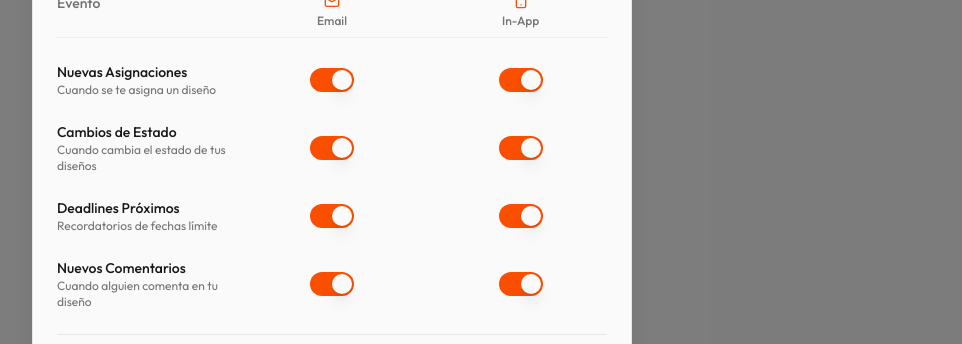
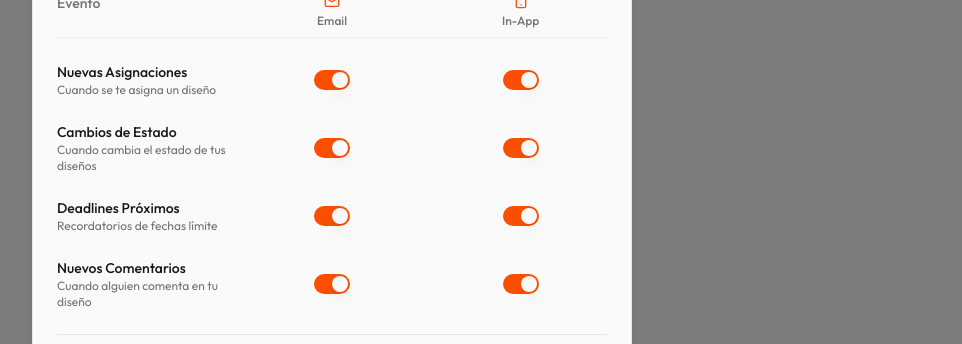
Before and after one commit to RodzCantCode/ph-sport-dev, a Next.js app: page /settings in a window 1280 px wide. Both pictures are taken after a click on the tab "Notificaciones". Shown: the part 324-668 px from the top of the page, without its empty margins (308-1270 px from the left). Built offline with nearby package versions, Linux system fonts and the light colour scheme; no server answers.

Commit message:
fix: add missing switch component and dependency

```diff
--- /dev/null
+++ b/components/ui/switch.tsx
@@ -0,0 +1,27 @@
+import * as React from "react"
+import * as SwitchPrimitives from "@radix-ui/react-switch"
+
+import { cn } from "@/lib/utils"
+
+const Switch = React.forwardRef<
+  React.ElementRef<typeof SwitchPrimitives.Root>,
+  React.ComponentPropsWithoutRef<typeof SwitchPrimitives.Root>
+>(({ className, ...props }, ref) => (
+  <SwitchPrimitives.Root
+    className={cn(
+      "peer inline-flex h-5 w-9 shrink-0 cursor-pointer items-center rounded-full border-2 border-transparent transition-colors focus-visible:outline-none focus-visible:ring-2 focus-visible:ring-ring focus-visible:ring-offset-2 focus-visible:ring-offset-background disabled:cursor-not-allowed disabled:opacity-50 data-[state=checked]:bg-primary data-[state=unchecked]:bg-input",
+      className
+    )}
+    {...props}
+    ref={ref}
+  >
+    <SwitchPrimitives.Thumb
+      className={cn(
+        "pointer-events-none block h-4 w-4 rounded-full bg-background shadow-lg ring-0 transition-transform data-[state=checked]:translate-x-4 data-[state=unchecked]:translate-x-0"
+      )}
+    />
+  </SwitchPrimitives.Root>
+))
+Switch.displayName = SwitchPrimitives.Root.displayName
+
+export { Switch }
--- a/package.json
+++ b/package.json
@@ -27,6 +27,7 @@
     "@radix-ui/react-popover": "^1.1.15",
     "@radix-ui/react-select": "^2.2.6",
     "@radix-ui/react-slot": "^1.0.2",
+    "@radix-ui/react-switch": "^1.2.6",
     "@radix-ui/react-tabs": "^1.0.4",
     "@supabase/ssr": "^0.7.0",
     "@supabase/supabase-js": "^2.77.0",
```
Also changed, not shown: 1 other file (tests, documents, lock files or other folders).
